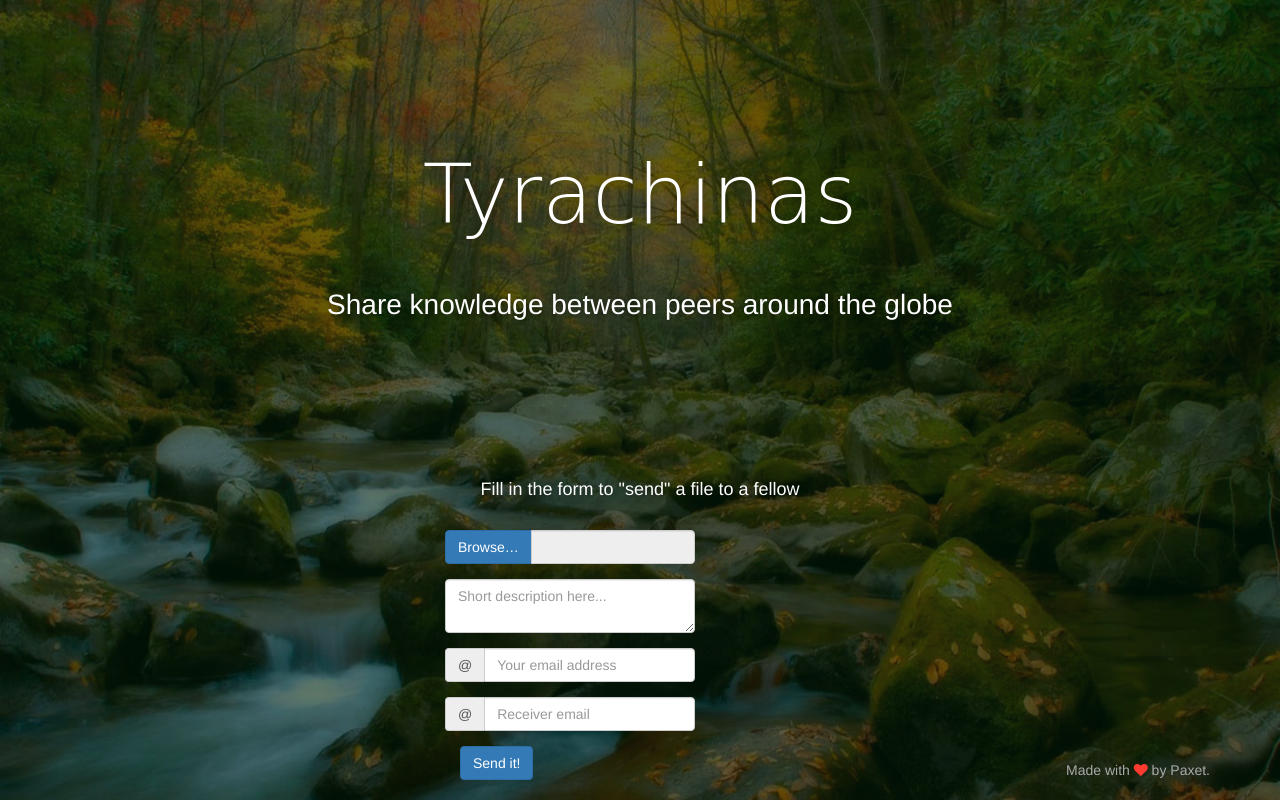
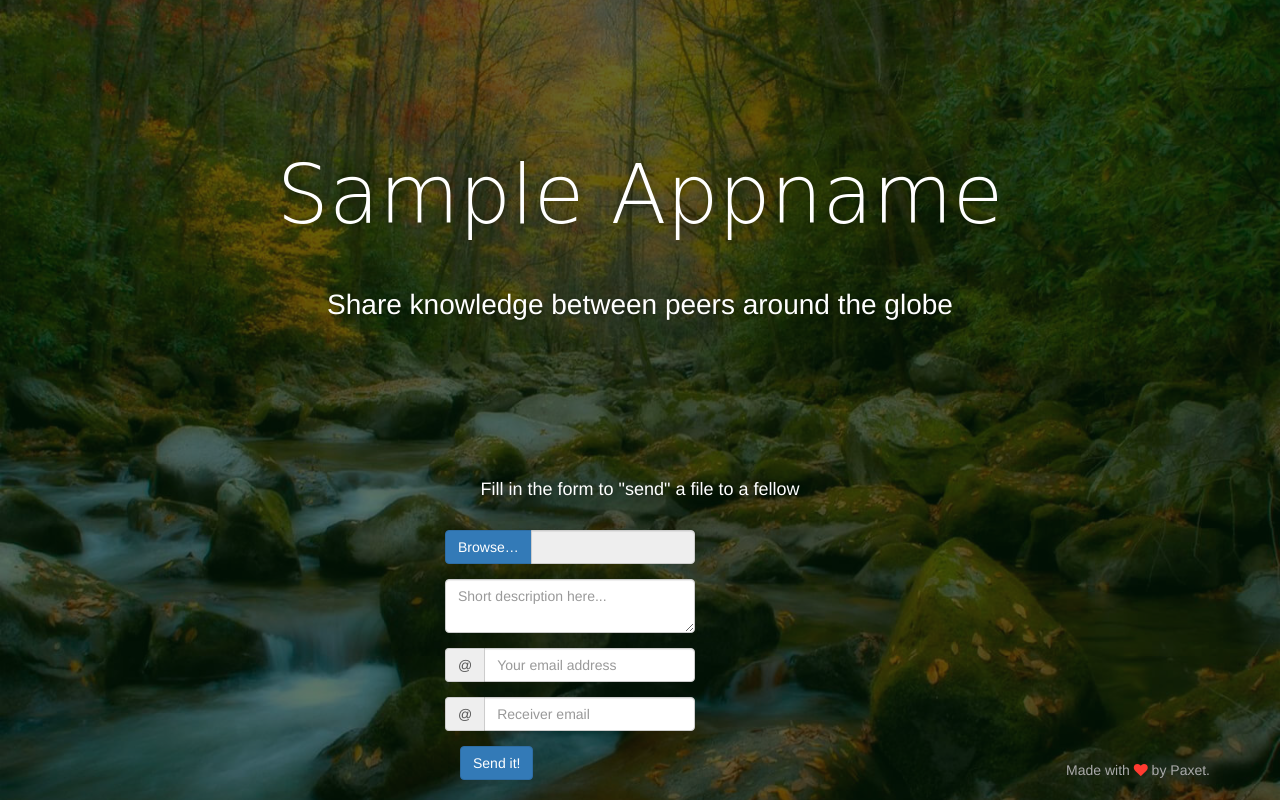
Before and after one commit to paxet/tyrachinas, a Flask app: template webapp/templates/index.html in a window 1280 px wide. Run offline with Flask 2, Linux system fonts and the light colour scheme; the template is opened without the code that fills it: values that come from a table or form of the project are taken from there, most other values are stand-ins (such as "Sample title", 1, 10 or a date in 2020); parts of the project's set-up code (start-up, migrations or seed data) failed here and were passed over; some libraries are stand-ins or nearby versions; some web fonts are replaced.

Commit message:
Some refactoring

```diff
--- a/config.py
+++ b/config.py
@@ -13,7 +13,7 @@ MAIL_SERVER = 'localhost'
 MAIL_PORT = '25'
 MAIL_USE_TLS = False
 MAIL_USE_SSL = False
-MAIL_DEFAULT_SENDER = 'info@tyrachinas.io'
+MAIL_DEFAULT_SENDER = 'info@{}.io'.format(APP_NAME)
 
 UPLOAD_FOLDER = 'uploads'
 FILE_FORMATS = ['zip', '7z', 'tgz', 'gz', 'bz', 'rar']
--- a/main.py
+++ b/main.py
@@ -3,6 +3,7 @@ import argparse
 import webapp
 from webapp import app, db
 from webapp.models import Resource
+import config
 
 __author__ = 'paxet'
 
@@ -19,7 +20,7 @@ def get_app():
 
 
 def class_for_name(module_name, class_name):
-    """http://stackoverflow.com/a/13808375"""
+    """Credit goes to m.kocikowski --> http://stackoverflow.com/a/13808375"""
     # load the module, will raise ImportError if module cannot be loaded
     m = importlib.import_module(module_name)
     # get the class, will raise AttributeError if class cannot be found
@@ -73,7 +74,7 @@ def interpret_args(args):
 
 
 if __name__ == '__main__':
-    parser = argparse.ArgumentParser(description='tyrachinas web project: simple share and host web app')
+    parser = argparse.ArgumentParser(description='{appname} web project: simple share and host web app'.format(appname=config.APP_NAME))
     group = parser.add_mutually_exclusive_group()
     group.add_argument('-c', '--create',
                        help='Create tables in Database',
@@ -87,6 +88,6 @@ if __name__ == '__main__':
                        help='Launch web app with the Flask integrated server',
                        action='store_true',)
     parser.add_argument('--version',
-                        action='version', version='%(prog)s for tyrachinas {}'.format(webapp.__version__))
+                        action='version', version='%(prog)s for {appname} {version}'.format(appname=config.APP_NAME, version=webapp.__version__))
 
     interpret_args(parser.parse_args())
--- a/webapp/__init__.py
+++ b/webapp/__init__.py
@@ -8,7 +8,7 @@ from webapp.controllers import listener
 
 __author__ = 'paxet'
 __version__ = '0.1.0.dev1'
-__description__ = 'tyrachinas'
+__description__ = 'Simple web app to host and share files'
 
 if os.name == 'nt':
     locale.setlocale(locale.LC_ALL, 'Spanish')  # Windows
@@ -34,9 +34,8 @@ app.register_blueprint(listener)
 
 # Jinja Templates Filters
 @app.template_filter()
-def floathumanreadable(numero: float) -> str:
-    result = locale.format("%.2f", numero, True, True)
-    return result
+def floathumanreadable(number: float):
+    return locale.format("%.2f", number, True, True)
 
 
 @app.errorhandler(401)
@@ -54,12 +53,14 @@ def forbidden_404(exception):
     return render_template('errors/404.html', exception=exception), 404
 
 
+# Open connection on request
 @app.before_request
 def before_request():
     g.db = database
     g.db.connect()
 
 
+# Closing connection after request
 @app.teardown_request
 def teardown_request(exc):
     if not g.db.is_closed():
--- a/webapp/templates/index.html
+++ b/webapp/templates/index.html
@@ -7,7 +7,7 @@
     <meta name="description" content="Share your knowledge with peer and partners">
     <meta name="author" content="Javier Caballero">
     <link rel="shortcut icon" href="{{ url_for('static', filename='img/favicon.png') }}">
-    <title>tyrachinas: Share your knowledge</title>
+    <title>{{ appname }}: Share your knowledge</title>
 
     <!-- Custom styles for this template -->
     <link rel="stylesheet" href="{{ url_for('static', filename='css/custom.css') }}">
@@ -22,7 +22,7 @@
     <div class="cover" data-color="green"></div>
     <div class="container">
       <h1 class="logo cursive">
-        Tyrachinas
+        {{ appname|title }}
       </h1>
 
       <div class="content">
```
